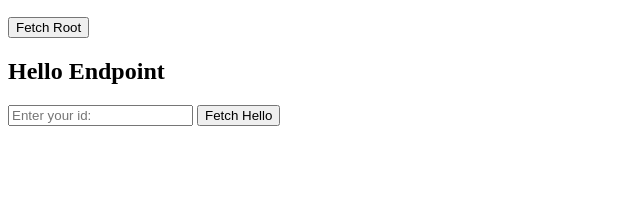
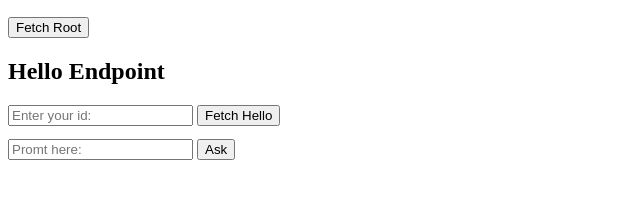
Before and after one commit to Sangameshwar-1/test, a plain HTML site: page index.html in a window 1280 px wide. Shown: the part 110-308 px from the top of the page, without its empty margins (0-640 px from the left). Drawn offline with Linux system fonts and the light colour scheme.

Commit message:
Update index.html

```diff
--- a/index.html
+++ b/index.html
@@ -17,6 +17,9 @@
         <input type="number" id="id" placeholder="Enter your id:">
         <button onclick="fetchHello()">Fetch Hello</button>
         <pre id="helloResult"></pre>
+        <input id="ask" placeholder="Promt here: ">
+        <button onclick="fetchask()">Ask</button>
+        <pre id="ans"></pre>
     </div>
 
     <script>
@@ -48,6 +51,22 @@
                 document.getElementById('helloResult').innerText = 'Please enter a valid ID';
             }
         }
+        function fetchask() {
+            const pr=document.getElementById('ask').value;
+            if(pr){
+                fetch('${baseurl}/ask')
+                    .then(response => response.json())
+                .then(data => {
+                    document.getElementById('ans').innertext = JSON.stringify(data,null,2);
+                })
+                .catch(error => {
+                    document.getElementById('ans').innerText = 'Errror' ;
+                });
+            }
+            else{
+                document.getElementById('ans').innerText = 'Nothing' ;
+            }
+    }
     </script>
 </body>
 </html>
```
